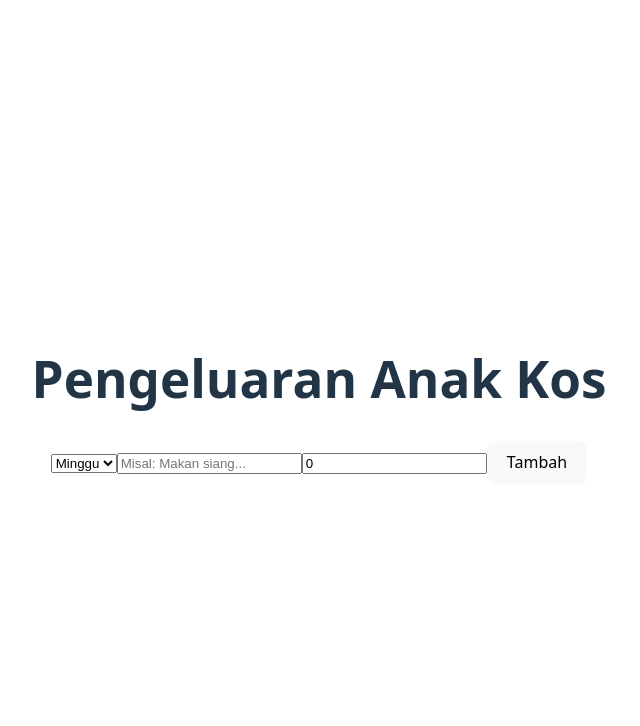
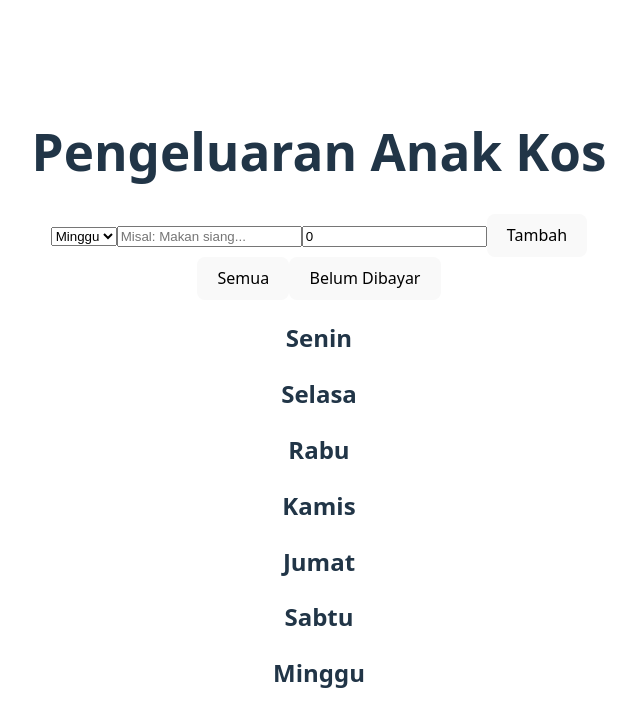
Before and after one commit to olostevenpanggabean/32-pbk-uts--233510828, a Vue app: page / in a window 1280 px wide. Shown: the top 726 px of the page, without its empty margins (321-961 px from the left). Built offline with nearby package versions, Linux system fonts and the light colour scheme.

Commit message:
feat(ui): implement day-based expense listing

```diff
--- a/src/components/utspart2.vue
+++ b/src/components/utspart2.vue
@@ -84,6 +84,33 @@ onMounted(() => {
       >
       <button @click="addExpense">Tambah</button>
     </div>
+
+    <div class="filter-buttons">
+      <button @click="filter = 'all'" :class="{ active: filter === 'all' }">Semua</button>
+      <button @click="filter = 'uncompleted'" :class="{ active: filter === 'uncompleted' }">Belum Dibayar</button>
+    </div>
+
+    <div v-for="day in days" :key="day" class="day-section">
+      <h2>{{ day }}</h2>
+      <ul>
+        <li
+          v-for="(expense, index) in filteredExpenses(day)"
+          :key="index"
+          :class="{ completed: expense.completed }"
+        >
+          <input
+            type="checkbox"
+            v-model="expense.completed"
+            @change="saveToLocalStorage"
+          >
+          <span class="expense-text">
+            {{ expense.text }}
+            <span class="amount">Rp {{ expense.amount.toLocaleString() }}</span>
+          </span>
+          <button @click="removeExpense(day, index)" class="delete-btn">✕</button>
+        </li>
+      </ul>
+      </div>
     </div>
 
 </template>
```
